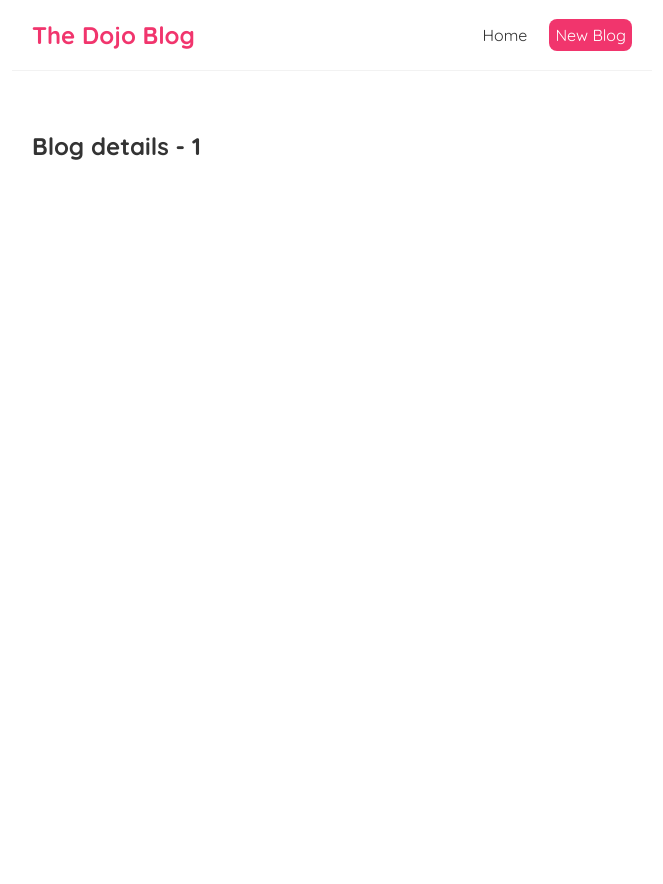
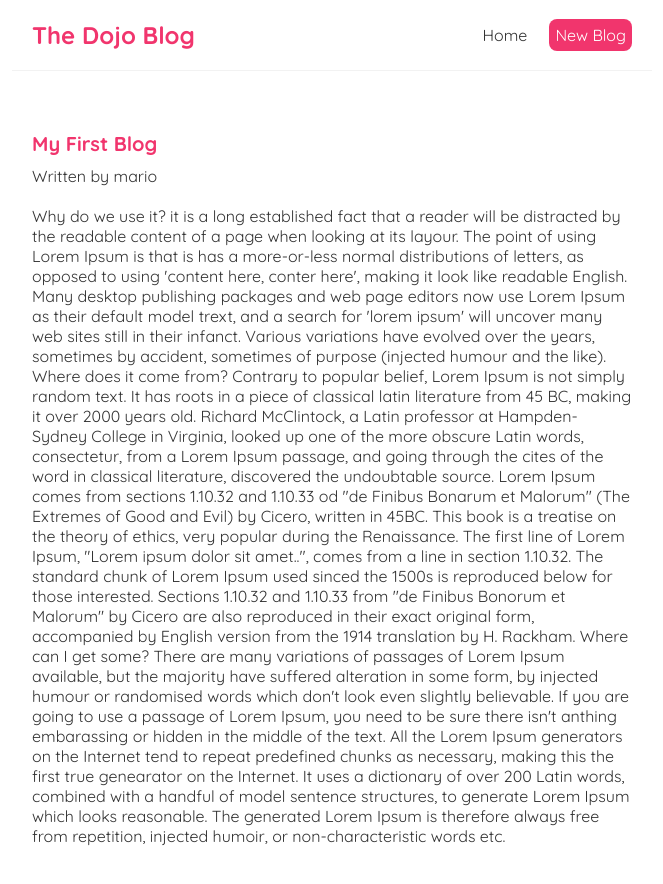
Before and after one commit to I-Frostbyte/dojo-blog, a React (Create React App) app: page /blogs/1 in a window 1280 px wide. Shown: the top 884 px of the page, without its empty margins (308-971 px from the left). Before the commit the page ends 800 px from the top, so only its background shows below. Built offline with nearby package versions, Linux system fonts and the light colour scheme; data requests are answered from the project's data file.

Commit message:
Reusing Custom hooks

```diff
--- a/src/BlogDetails.js
+++ b/src/BlogDetails.js
@@ -1,11 +1,22 @@
 import { useParams } from "react-router-dom";
+import useFetch from "./useFetch";
 
 const BlogDetails = () => {
     const { id } = useParams();
 
+    const { data: blog, error, isPending } = useFetch('http://localhost:8000/blogs/' + id);
+
     return (
         <div className="blog-details">
-            <h2>Blog details - { id }</h2>
+            { isPending && <div>Loading ...</div>}
+            { error && <div>{ error }</div> }
+            { blog && (
+                <article>
+                    <h2>{ blog.title }</h2>
+                    <p>Written by { blog.author }</p>
+                    <div>{ blog.body }</div>
+                </article>
+            )}
         </div>
      );
 }
--- a/src/index.css
+++ b/src/index.css
@@ -60,3 +60,14 @@
 .blog-preview a {
   text-decoration: none;
 }
+
+/* blog details page */
+.blog-details h2 {
+  font-size: 20px;
+  color: #f1356d;
+  margin-bottom: 10px;
+}
+
+.blog-details div {
+  margin: 20px 0;
+}
```
